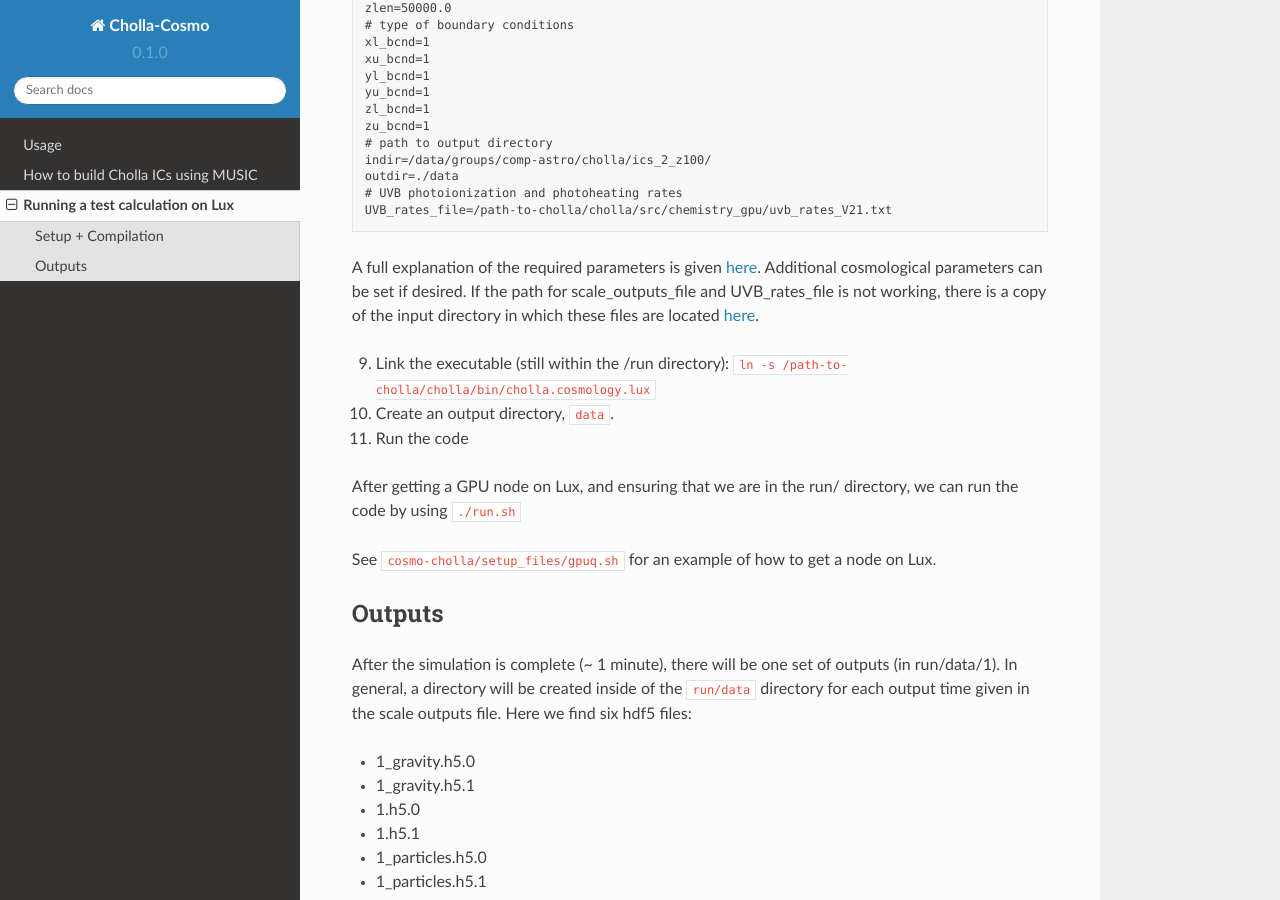
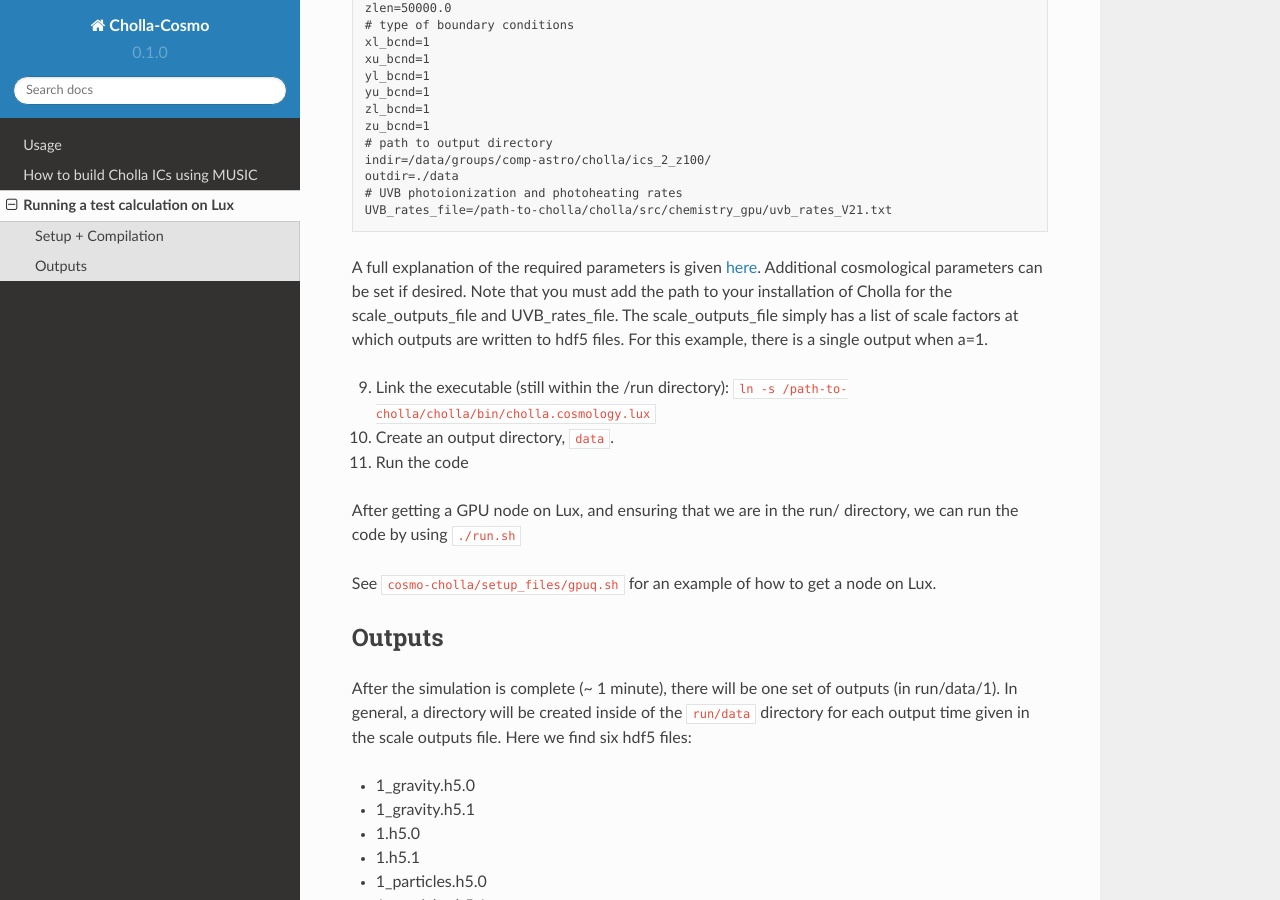
Before and after one commit to evazlimen/cholla-cosmo, a Sphinx documentation site: the page built from docs/source/lux_test_calculation.rst, in a window 1280 px wide and 900 px high, scrolled down 1990 px. Built offline with Sphinx 7.4.7 and the Read the Docs theme 2.0.0, drawn with Linux system fonts in a browser that asks for light colours.

Commit message:
Update lux_test_calculation.rst

```diff
--- a/docs/source/lux_test_calculation.rst
+++ b/docs/source/lux_test_calculation.rst
@@ -47,7 +47,7 @@ In the run/ directory:
   :language: text
 
 
-A full explanation of the required parameters is given `here <https://github.com/cholla-hydro/cholla/wiki/Input-File-Parameters>`_. Additional cosmological parameters can be set if desired. If the path for scale_outputs_file and UVB_rates_file is not working, there is a copy of the input directory in which these files are located `here <https://github.com/evazlimen/cholla-cosmo/tree/main/docs/setup_files/input>`_.
+A full explanation of the required parameters is given `here <https://github.com/cholla-hydro/cholla/wiki/Input-File-Parameters>`_. Additional cosmological parameters can be set if desired. Note that you must add the path to your installation of Cholla for the scale_outputs_file and UVB_rates_file. The scale_outputs_file simply has a list of scale factors at which outputs are written to hdf5 files. For this example, there is a single output when a=1.
 
 
 9. Link the executable (still within the /run directory): ``ln -s /path-to-cholla/cholla/bin/cholla.cosmology.lux``
```
